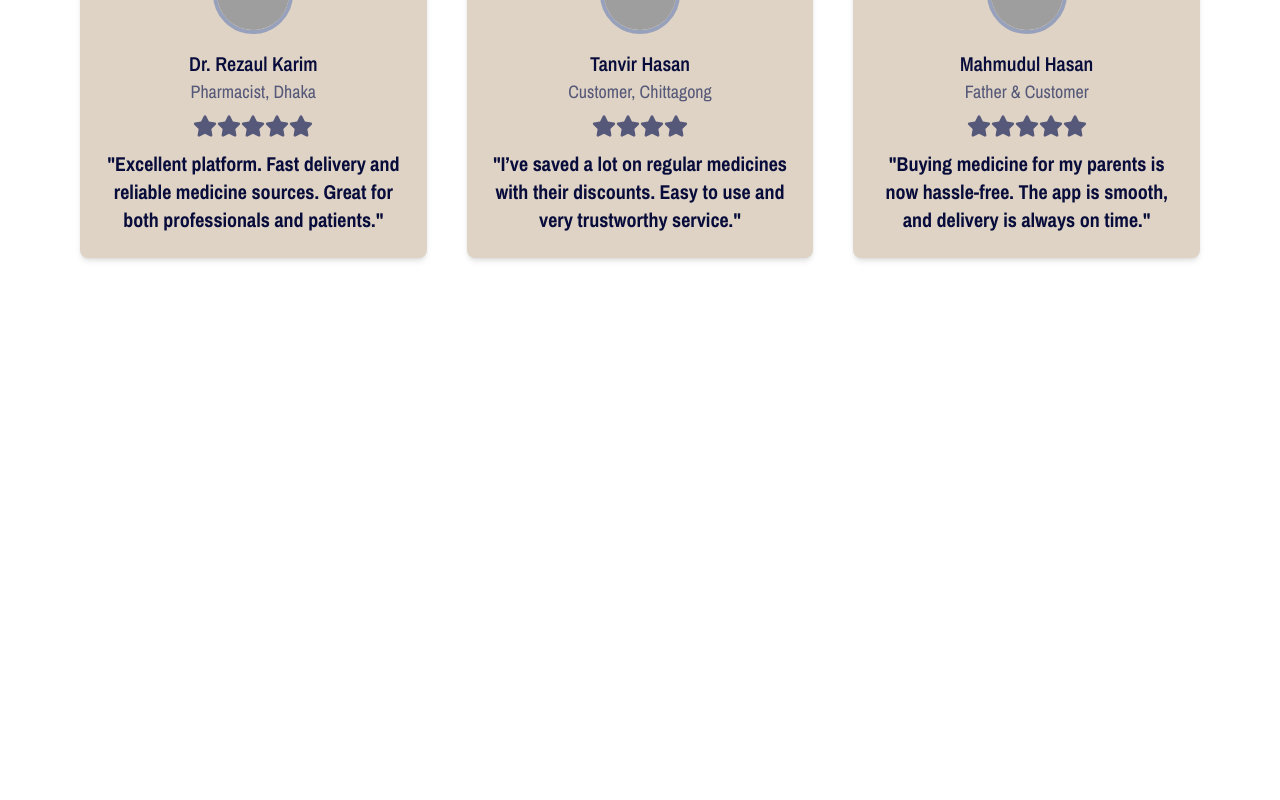
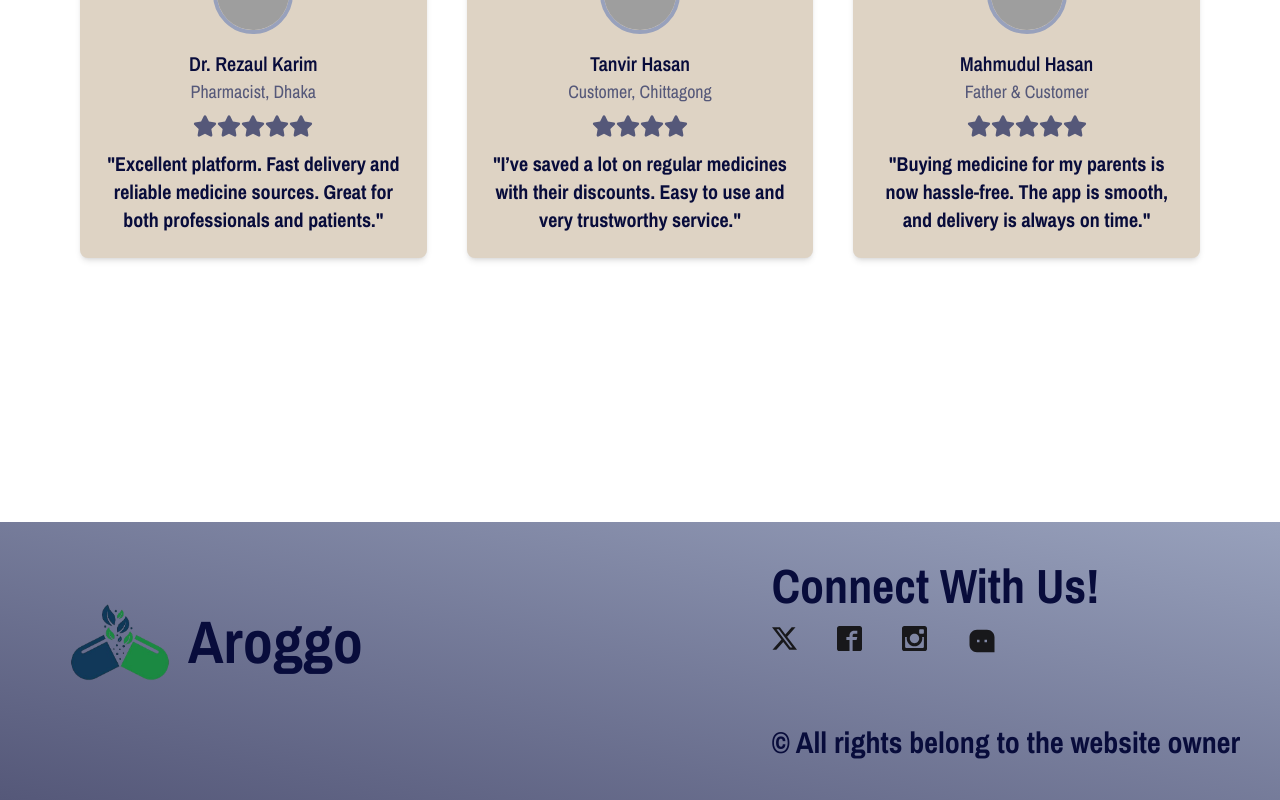
Before and after one commit to nusratmomita/Aroggo_Client, a React (Vite) app: page / in a window 1280 px wide. Shown: the part 1498-2298 px from the top of the page. Before the commit the page ends 1820 px from the top, so only its background shows below. Built offline with nearby package versions, Linux system fonts and the light colour scheme; grey boxes are pictures that could not be loaded.

Commit message:
Added a footer

```diff
--- a/src/Components/Footer/Footer.jsx
+++ b/src/Components/Footer/Footer.jsx
@@ -7,15 +7,15 @@ import { RiMessage3Fill } from "react-icons/ri";
 
 const Footer = () => {
     return (
-       <footer className="mt-80 flex lg:flex-row flex-col justify-between footer sm:footer-horizontal bg-gradient-to-l to-[#FFF2F2] from-[#A9B5DF] text-base-content p-10 mx-4 overflow-x-hidden">
+       <footer className="mt-50 flex lg:flex-row flex-col justify-between footer sm:footer-horizontal bg-gradient-to-tr from-[#555879] to-[#98A1BC] text-base-content p-10 overflow-x-hidden">
             <aside className='flex justify-center items-center'>
                 <img className="w-40 h-40" src={siteLogo} alt="siteLogo" />
-                <h1 className="-ml-5 text-5xl font-extrabold text-[#2D336B]">Jatri</h1>
+                <h1 className="-ml-5 text-6xl font-extrabold text-[#080c3b]">Aroggo</h1>
             </aside>
             <div className='flex flex-col-reverse'>
-                <h1 className='text-3xl font-extrabold mt-15'>&copy; All rights belong to the website owner</h1>
+                <h1 className='text-3xl font-extrabold mt-15 text-[#080c3b]'>&copy; All rights belong to the website owner</h1>
                 <nav>
-                    <h1 className="text-4xl font-extrabold text-[#2D336B]">Connect With Us!</h1>
+                    <h1 className="text-5xl font-extrabold text-[#080c3b]">Connect With Us!</h1>
                     <div className="mt-4 flex gap-10">
                         <a target="_blank" href='https://x.com/NushrathH18021'><BsTwitterX size={25}></BsTwitterX></a>
                         <a target="_blank" href='https://www.facebook.com/nushrathmomita'><ImFacebook2 size={25}></ImFacebook2></a>
--- a/src/Pages/Home/Home.jsx
+++ b/src/Pages/Home/Home.jsx
@@ -5,6 +5,7 @@ import Slider from '../../Components/Slider/Slider';
 import Categories from '../../Components/Categories/Categories';
 import SuccessInNumber from '../../Components/SuccessInNumber/SuccessInNumber';
 import CustomerReview from '../../Components/CustomerReview/CustomerReview';
+import Footer from '../../Components/Footer/Footer';
 
 const Home = () => {
     return (
@@ -14,6 +15,7 @@ const Home = () => {
             <DiscountOffers></DiscountOffers>
             <SuccessInNumber></SuccessInNumber>
             <CustomerReview></CustomerReview>
+            <Footer></Footer>
         </div>
     );
 };
```
